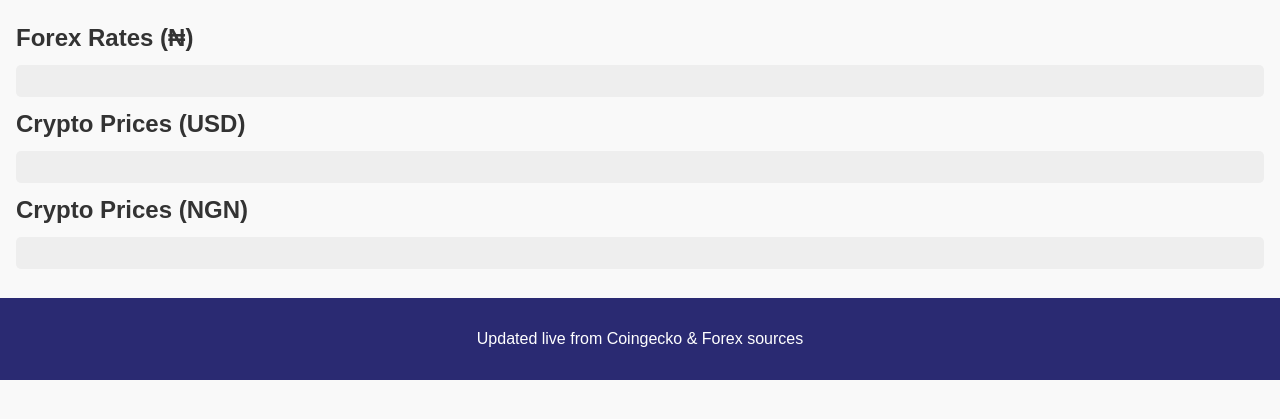
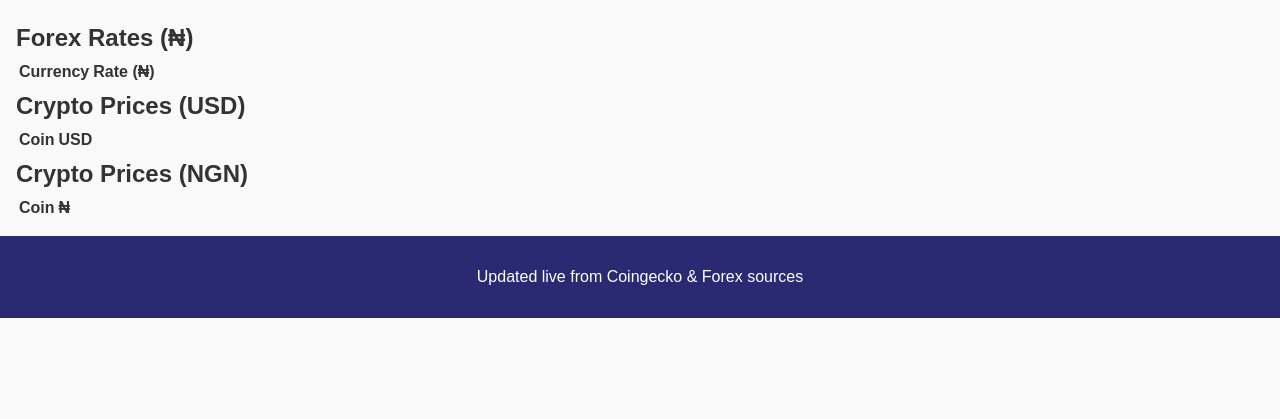
Before and after one commit to Goodguyy/naijarate, a Python web app: template templates/index.html in a window 1280 px wide. Shown: the part 86-505 px from the top of the page. Run offline with Jinja, Linux system fonts and the light colour scheme; the template is opened without the code that fills it, so the values that code supplies are empty.

Commit message:
Update index.html

```diff
--- a/templates/index.html
+++ b/templates/index.html
@@ -14,17 +14,53 @@
 <main>
     <section>
         <h2>Forex Rates (₦)</h2>
-        <pre>{{FOREX_RATES}}</pre>
+        <table>
+            <thead>
+                <tr><th>Currency</th><th>Rate (₦)</th></tr>
+            </thead>
+            <tbody>
+                {% for cur, val in FOREX_RATES.items() %}
+                <tr>
+                    <td>{{ cur }}</td>
+                    <td>{{ val }}</td>
+                </tr>
+                {% endfor %}
+            </tbody>
+        </table>
     </section>
 
     <section>
         <h2>Crypto Prices (USD)</h2>
-        <pre>{{CRYPTO_USD}}</pre>
+        <table>
+            <thead>
+                <tr><th>Coin</th><th>USD</th></tr>
+            </thead>
+            <tbody>
+                {% for coin, data in CRYPTO_USD.items() %}
+                <tr>
+                    <td>{{ coin }}</td>
+                    <td>${{ data.USD }}</td>
+                </tr>
+                {% endfor %}
+            </tbody>
+        </table>
     </section>
 
     <section>
         <h2>Crypto Prices (NGN)</h2>
-        <pre>{{CRYPTO_NGN}}</pre>
+        <table>
+            <thead>
+                <tr><th>Coin</th><th>₦</th></tr>
+            </thead>
+            <tbody>
+                {% for coin, val in CRYPTO_NGN.items() %}
+                <tr>
+                    <td>{{ coin }}</td>
+                    <td>₦{{ val }}</td>
+                </tr>
+                {% endfor %}
+            </tbody>
+        </table>
     </section>
 </main>
 
```
